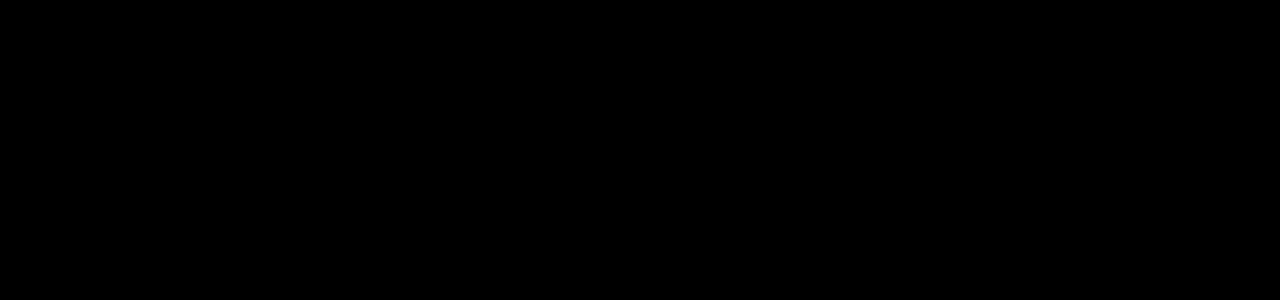
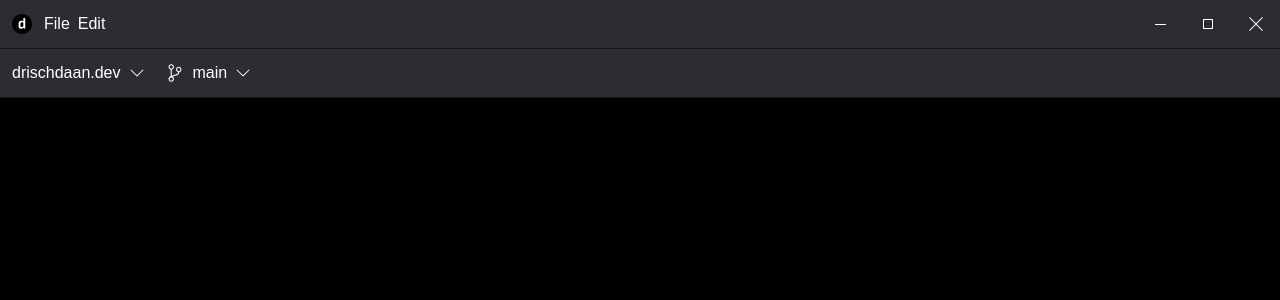
Before and after one commit to Drischdaan/drischdaan.dev, a Next.js app: page / in a window 1280 px wide. Shown: the top 300 px of the page. Built offline with nearby package versions, Linux system fonts and the light colour scheme; a web font is replaced by a local one.

Commit message:
chore: adds rider styled header

```diff
--- /dev/null
+++ b/app/components/Header.tsx
@@ -0,0 +1,30 @@
+import Image from 'next/image';
+import { TfiClose } from 'react-icons/tfi';
+import { VscChromeMaximize, VscChromeMinimize } from 'react-icons/vsc';
+
+export default function Header() {
+  return (
+    <div className='w-full flex justify-center items-center gap-3 bg-[#2B2D30]'>
+      <div className='flex-initial py-3 pl-3'>
+        <Image src='/favicon.png' width={20} height={20} alt='' />
+      </div>
+      <div className='flex-1 py-3'>
+        <ul className='flex justify-start items-center gap-2'>
+          <li>File</li>
+          <li>Edit</li>
+        </ul>
+      </div>
+      <div className='flex-initial flex justify-end items-center h-full'>
+        <div className='w-full h-full p-4 hover:bg-[#383A3D] transition-colors duration-200 cursor-pointer'>
+          <VscChromeMinimize/>
+        </div>
+        <div className='w-full h-full p-4 hover:bg-[#383A3D] transition-colors duration-200 cursor-pointer'>
+          <VscChromeMaximize/>
+        </div>
+        <div className='w-full h-full p-4 hover:bg-red-500 transition-colors duration-200 cursor-pointer'>
+          <TfiClose/>
+        </div>
+      </div>
+    </div>
+  );
+}
--- a/app/page.tsx
+++ b/app/page.tsx
@@ -1,9 +1,23 @@
+import { BsChevronDown } from 'react-icons/bs';
+import { IoIosGitBranch } from 'react-icons/io';
+import Header from './components/Header';
 import './globals.scss';
 
 export default function Home() {
   return (
     <div className='w-full h-full'>
-
+      <Header/>
+      <div className='w-full p-3 bg-[#2B2D30] border-y border-neutral-900 flex justify-start items-center gap-5'>
+        <div className='flex justify-start items-center gap-2'>
+          <span>drischdaan.dev</span>
+          <BsChevronDown/>
+        </div>
+        <div className='flex justify-start items-center gap-2'>
+          <IoIosGitBranch className='text-xl' />
+          <span>main</span>
+          <BsChevronDown/>
+        </div>
+      </div>
     </div>
   );
 }
```
